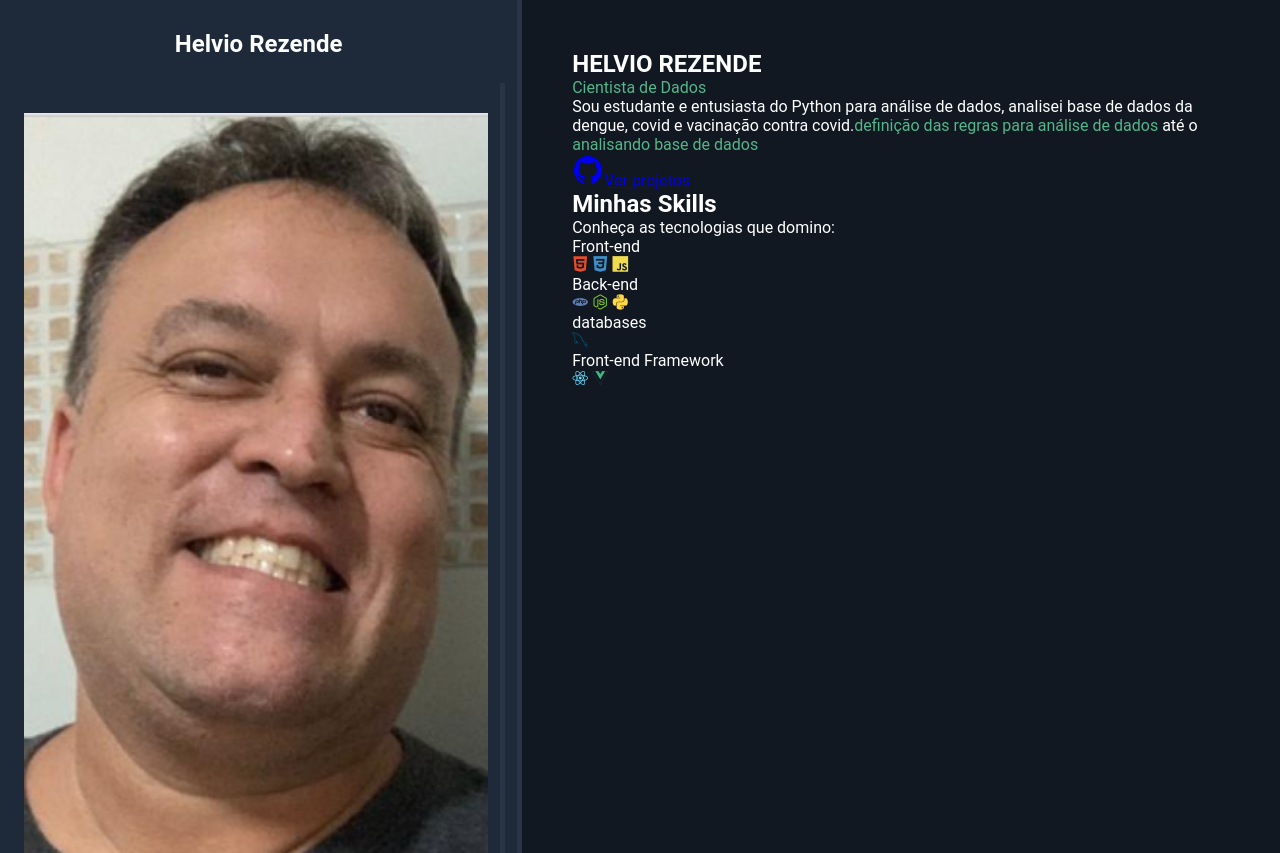
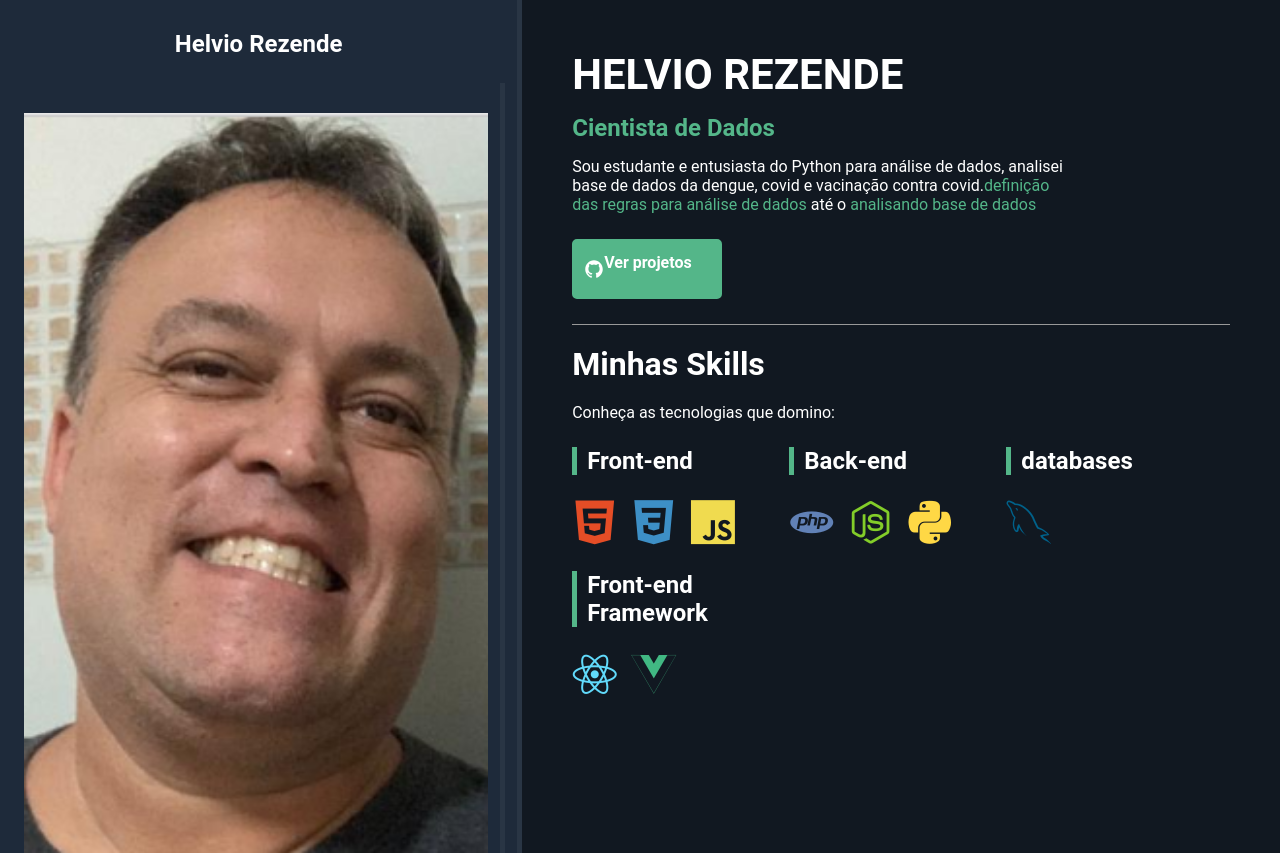
Before and after one commit to helviorezende/helviorezende.github.io, a plain HTML site: page index.html in a window 1280 px wide. Shown: the top 853 px of the page. Drawn offline with nearby package versions, Linux system fonts and the light colour scheme.

Commit message:
atualizando index e css

```diff
--- a/css/styles.css
+++ b/css/styles.css
@@ -93,3 +93,78 @@
     text-decoration: none;
     max-width: 225px;
 }
+#email-container ion-icon {
+    color: var(--main-color);
+    font-size: 20px;
+    margin-right: 5px;
+    max-width: 20px;
+}
+/* about container */
+#name {
+    font-size: 42px;
+    margin-bottom: 15px;
+
+}
+#title{
+    font-size: 24px;
+    margin-bottom: 15px;
+    font-weight: bold;
+}
+.description {
+    max-width: 75%;
+    margin-bottom: 10px;
+}
+#btn-projects{
+    font-weight: bold;
+    font-size: 16px;
+    color: var(--main-text-color);
+    background-color: var(--main-color);
+    border: 2px solid var(--main-color);
+    border-radius: 5px;
+    text-decoration: none;
+    transition: .5s;
+    margin: 25px 0;
+    padding: 12px 10px;
+    width: 150px;
+    text-align: center;
+    display: flex;
+}
+#btn-projects ion-icon,
+#btn-projects span {
+    flex: 1 1 0;
+}
+#btn-projects ion-icon{
+    font-size: 20px;
+    max-width: 20px;
+}
+#btn-projects:hover{
+    background-color: transparent;
+}
+#skills-section-title{
+    border-top: 1px solid var(--border-color);
+    padding-top: 20px;
+    margin-bottom: 20px;
+    font-size: 32px;
+}
+#skills-container{
+    display: flex;
+    flex-wrap: wrap;
+    margin-top: 25px;
+}
+.skills-box{
+    flex: 1 1 33%;
+    max-width: 33%;
+    margin-bottom: 25px;
+}
+
+.skills-title{
+    font-size: 24px;
+    margin-bottom: 25px;
+    font-weight:bold;
+    padding-left:10px;
+    border-left: 5px solid var(--main-color);
+}
+.skills-box i{
+    font-size: 45px;
+    margin-right: 10px;
+}
--- a/index.html
+++ b/index.html
@@ -25,9 +25,9 @@
             <p>Olá, meu nome Helvio Rezende, Baixarelado em Sistemas de Informação, pelo Centro Universitàrio Una de Uberlândia MG, Pos-Graduação: Informática na Saúde, pela Universidade Federal do Rio Grande do Norte-Natal <span class="highlight">Estudo Ciência de Dados</span></p>
             <p id="welcome-text">Seja bem-vindo!</p>
             <ul id="social-container">
-                <li><a href="#" target="_blank"><ion-icon name="logo-facebook" id="logo-facebook" size="large"></ion-icon></a></li>
-                <li><a href="#" target="_blank"><ion-icon name="logo-linkedin" id="logo-linkedin" size="large"></ion-icon></a></li>
-                <li><a href="#" target="_blank"><ion-icon name="logo-instagram" id="logo-instagram" size="large"></ion-icon></a></li>
+                <li><a href="https://www.facebook.com/profile.php?id=100016335463635" target="_blank"><ion-icon name="logo-facebook" id="logo-facebook" size="large"></ion-icon></a></li>
+                <li><a href="https://www.linkedin.com/in/helvio-rezende-7116a5ba/" target="_blank"><ion-icon name="logo-linkedin" id="logo-linkedin" size="large"></ion-icon></a></li>
+                <li><a href="https://www.instagram.com/" target="_blank"><ion-icon name="logo-instagram" id="logo-instagram" size="large"></ion-icon></a></li>
             </ul>
             <div id="email-container"></ion-icon><a href="mailto:helviorezende.ti@gmail.com">helviorezende.ti@gmail.com</a></div>
 
@@ -36,29 +36,29 @@
             <h1 id="name">HELVIO REZENDE</h1>
             <p id="title"><span class="highlight">Cientista de Dados</span></p>
             <p class="description">Sou estudante e entusiasta do Python para análise de dados, analisei base de dados da dengue, covid e vacinação contra covid.<span class= "highlight">definição das regras para análise de dados</span> até o <span class="highlight">analisando base de dados</span></p>
-            <a href="https://github.com/helviorezende?tab=repositories" id="btn-projet"><ion-icon name="logo-github" size="large"></ion-icon>Ver projetos</a>
+            <a href="https://github.com/helviorezende?tab=repositories" id="btn-projects"><ion-icon name="logo-github" size="large"></ion-icon>Ver projetos</a>
             <h2 id="skills-section-title">Minhas Skills</h2>
             <p class="description">Conheça as tecnologias que domino:</p>
             <div id="skills-container">
-                <div class="skills-bos">
+                <div class="skills-box">
                     <p class="skills-title"> Front-end  </p>
-                    <i class="devicon-html5-plain colored" size="large"></i>
-                    <i class="devicon-css3-plain colored" size="large"></i>
-                    <i class="devicon-javascript-plain colored" size="large"></i>
+                    <i class="devicon-html5-plain colored" ></i>
+                    <i class="devicon-css3-plain colored" ></i>
+                    <i class="devicon-javascript-plain colored" ></i>
                 </div>
-                <div class="skills-bos">
+                <div class="skills-box">
                     <p class="skills-title"> Back-end  </p>
                     <i class="devicon-php-plain colored" size="large"></i>
                     <i class="devicon-nodejs-plain colored" size="large"></i>
                     <i class="devicon-python-plain colored" size="large"></i>
                 </div>
-                <div class="skills-bos">
+                <div class="skills-box">
                     <p class="skills-title"> databases  </p>
                     <i class="devicon-mysql-plain colored" size="large"></i>
                     <i class="devicon-postegresql-plain colored" size="large"></i>
 
                 </div>
-                <div class="skills-bos">
+                <div class="skills-box">
                     <p class="skills-title"> Front-end Framework </p>
                     <i class="devicon-react-plain colored" size="large"></i>
                     <i class="devicon-vuejs-plain colored" size="large"></i>
```
